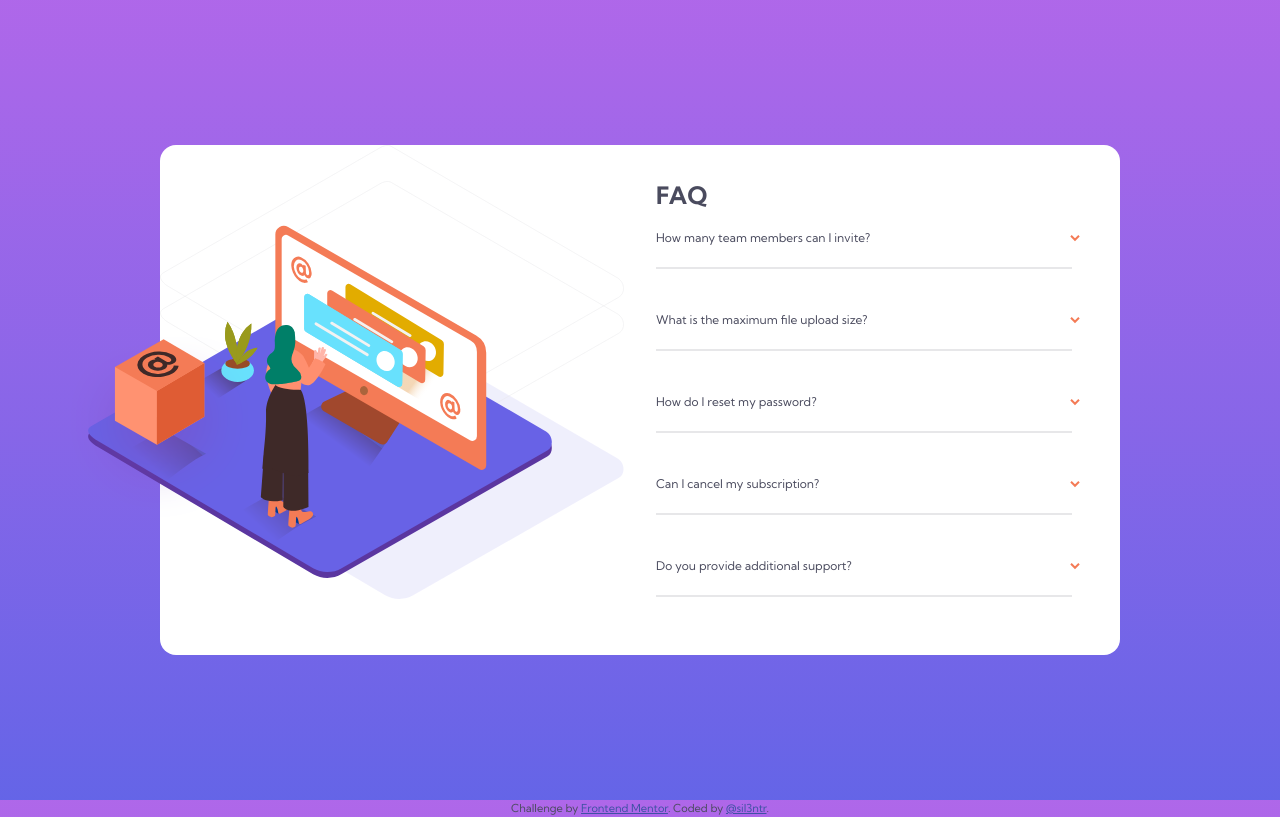
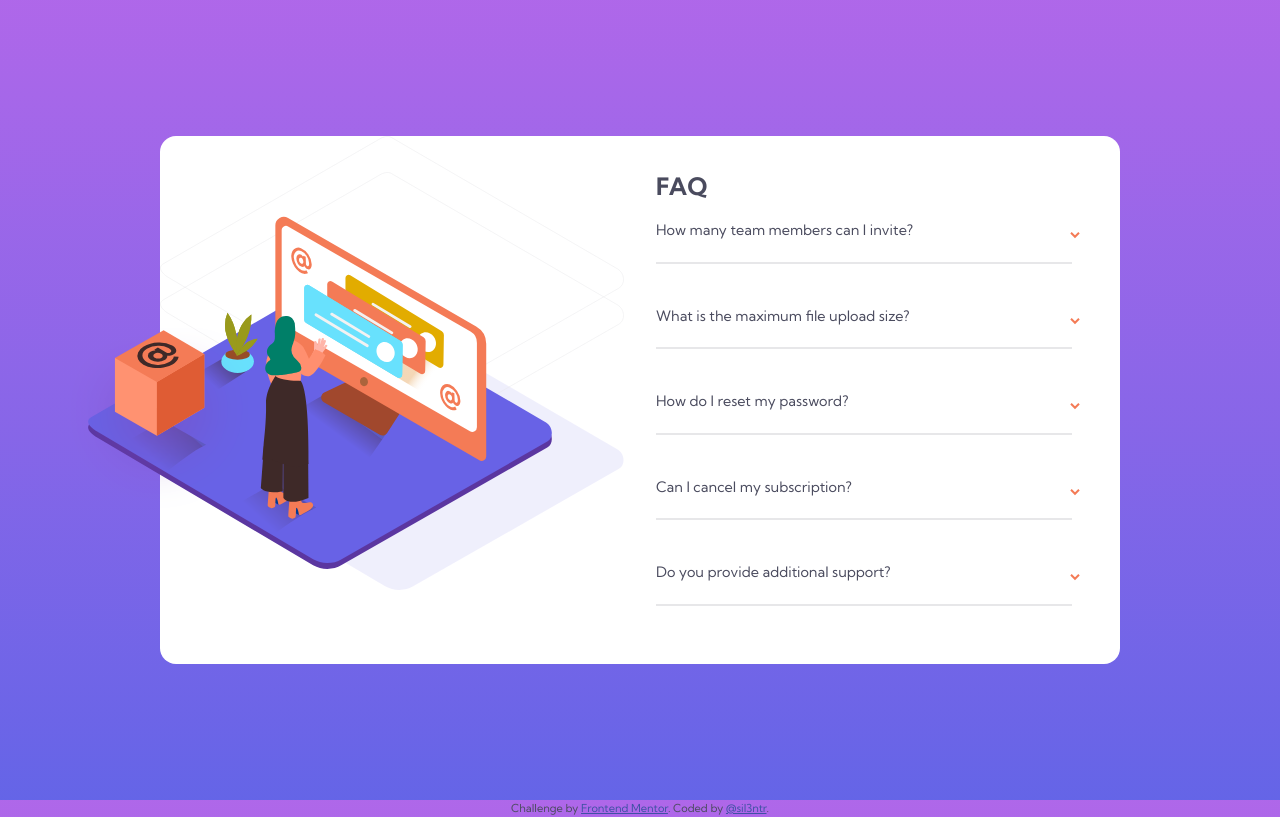
Before and after one commit to sil3ntr/fem-faq-accordian-card, a plain HTML site: page index.html in a window 1280 px wide. Drawn offline with Linux system fonts and the light colour scheme.

Commit message:
changed font size for label to 1.2em

```diff
--- a/styles.css
+++ b/styles.css
@@ -135,14 +135,11 @@ hr {
 .accordion .label::before {
   content: url('./images/icon-arrow-down.svg');
   position: absolute;
-  font-size: 1em;
+  font-size: 1.2em;
   top: 0%;
   right: -8px;
 }
 
-.label-text {
-  padding-right: 2px;
-}
 
 .accordion .container.active .label::before {
   content: url('./images/icon-arrow-down.svg');
@@ -154,7 +151,7 @@ hr {
 
 .accordion .label {
     position: relative;
-    font-size: 1em;
+    font-size: 1.2em;
     cursor: pointer;
 }
 
```
